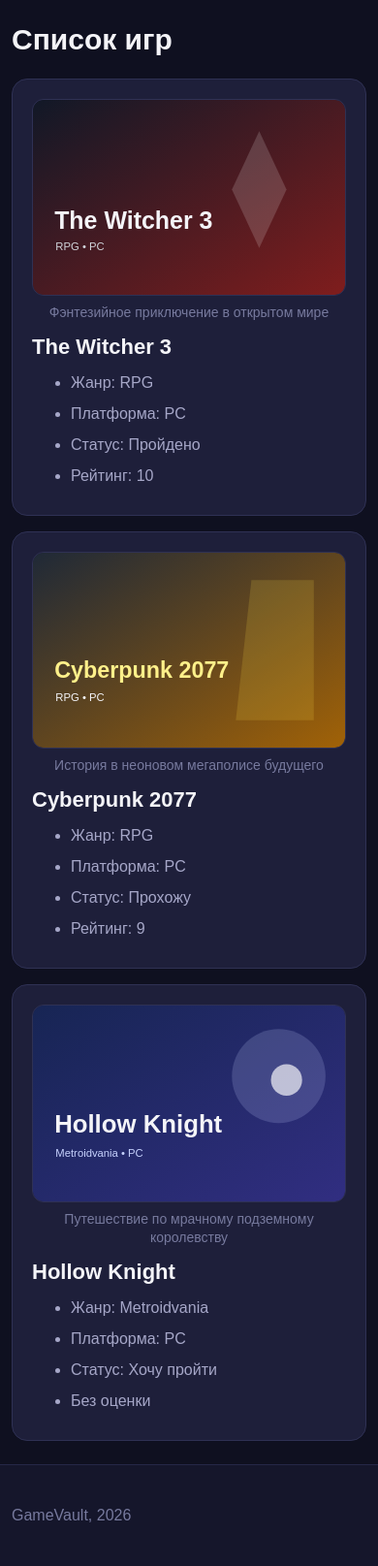
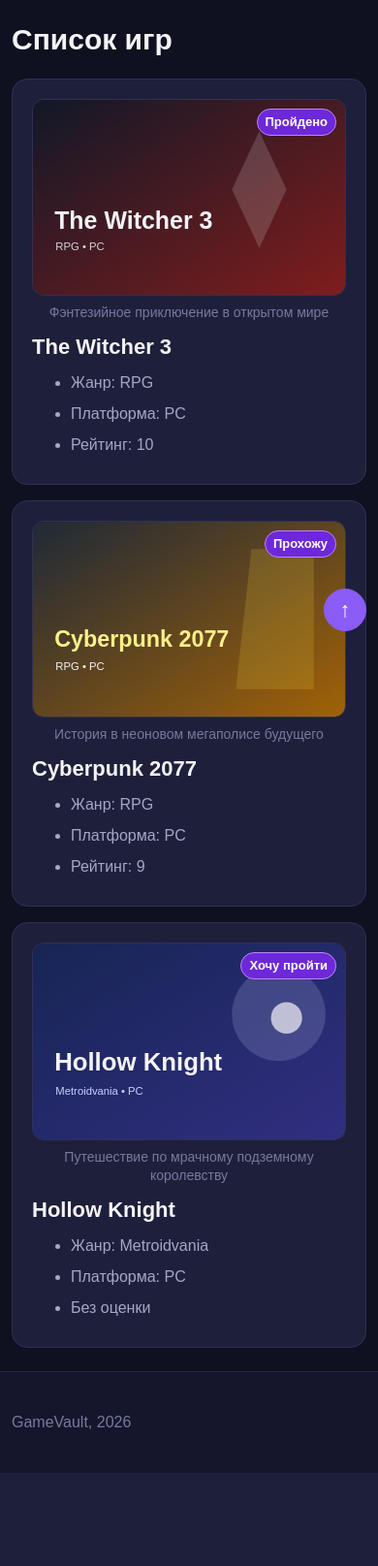
Before and after one commit to Res0x/GameVault, a Django app: page /games/ in a window 390 px wide. Shown: the part 181-1796 px from the top of the page at 97% size. After the commit the page ends 1700 px from the top, so only its background shows below. Run offline with Django 5.2, Linux system fonts and the light colour scheme.

Commit message:
some more css improvements

```diff
--- a/games/static/games/css/style.css
+++ b/games/static/games/css/style.css
@@ -1,10 +1,12 @@
-/* Базовые стили */
+/* Глобальная модель размеров */
 
 *,
 *::before,
 *::after {
     box-sizing: border-box;
 }
+
+/* Базовые стили */
 
 body {
     font-family: Arial, Helvetica, sans-serif;
@@ -23,6 +25,7 @@ body {
 a {
     color: #A6A7C8;
     text-decoration: none;
+    transition: color 160ms ease;
 }
 
 a:hover {
@@ -49,6 +52,9 @@ p {
     background-color: #15162B;
     padding: 16px 0;
     border-bottom: 1px solid #252747;
+    position: sticky;
+    top: 0;
+    z-index: 100;
 }
 
 .site-nav {
@@ -210,6 +216,8 @@ p {
     padding: 12px 14px;
     border: 1px solid #2F3154;
     border-radius: 10px;
+    transition: background-color 180ms ease,
+    border-color 180ms ease;
 }
 
 .form-control:hover {
@@ -277,6 +285,7 @@ p {
     line-height: 1.5;
     color: #A6A7C8;
     cursor: pointer;
+    transition: color 150ms ease;
 }
 
 .choice-item:hover .choice-label {
@@ -364,6 +373,9 @@ p {
     border: 1px solid #8B5CF6;
     border-radius: 12px;
     display: inline-block;
+    transition: color 180ms ease,
+    background-color 180ms ease,
+    border-color 180ms ease;
 }
 
 .button:hover {
@@ -378,12 +390,32 @@ p {
     outline-offset: 3px;
 }
 
+.button:active {
+    background-color: #6D28D9;
+    border-color: #6D28D9;
+}
+
+.button.back-to-top {
+    position: fixed;
+    right: 20px;
+    bottom: 20px;
+    z-index: 50;
+    width: 48px;
+    height: 48px;
+    padding: 0;
+    border-radius: 50%;
+    display: flex;
+    align-items: center;
+    justify-content: center;
+    font-size: 24px;
+    line-height: 1;
+}
+
 /* Карточки игр */
 
 .games-list {
-    display: flex;
-    flex-direction: row;
-    flex-wrap: wrap;
+    display: grid;
+    grid-template-columns: repeat(auto-fit, minmax(260px, 1fr));
     gap: 20px;
 }
 
@@ -396,6 +428,25 @@ p {
     width: 100%;
     border: 1px solid #2F3154;
     border-radius: 12px;
+}
+
+.game-cover-wrapper {
+    position: relative;
+}
+
+.game-status-badge {
+    position: absolute;
+    top: 12px;
+    right: 12px;
+    z-index: 1;
+    font-size: 14px;
+    font-weight: 700;
+    line-height: 1.2;
+    color: #FFFFFF;
+    background-color: #6D28D9;
+    padding: 6px 10px;
+    border: 1px solid #C084FC;
+    border-radius: 999px;
 }
 
 .game-caption {
@@ -412,7 +463,6 @@ p {
     padding: 24px;
     border: 1px solid #2F3154;
     border-radius: 16px;
-    flex: 1 1 300px;
 }
 
 .game-title {
@@ -546,6 +596,15 @@ p {
         padding: 12px 0;
     }
 
+    .button.back-to-top {
+        right: 12px;
+        bottom: 12px;
+        width: 44px;
+        height: 44px;
+        padding: 0;
+        font-size: 22px;
+    }
+
     .site-main {
         padding: 24px 0;
     }
@@ -575,6 +634,13 @@ p {
     .game-form {
         gap: 16px;
         margin: 20px auto 0 auto;
+    }
+
+    .game-status-badge {
+        top: 10px;
+        right: 10px;
+        font-size: 13px;
+        padding: 5px 8px;
     }
 
     .form-control {
@@ -616,17 +682,11 @@ p {
         flex: 1 1 auto;
     }
 
-    .games-list {
-        flex-direction: column;
-        gap: 16px;
-    }
-
     .game-figure {
         margin: 0 0 12px 0;
     }
 
     .game-card {
-        flex: 1 1 auto;
         padding: 20px;
     }
 
--- a/games/templates/games/base.html
+++ b/games/templates/games/base.html
@@ -6,7 +6,7 @@
     <title>{% block title %}GameVault{% endblock %}</title>
     <link rel="stylesheet" href="{% static 'games/css/style.css' %}">
 </head>
-<body>
+<body id="page-top">
     <header class="site-header">
         <div class="container">
             <nav class="site-nav">
@@ -29,5 +29,6 @@
             <p>GameVault, 2026</p>
         </div>
     </footer>
+    <a href="#page-top" class="button back-to-top" aria-label="Наверх">↑</a>
 </body>
 </html>
--- a/games/templates/games/game_list.html
+++ b/games/templates/games/game_list.html
@@ -12,7 +12,10 @@
         {% for game in games %}
             <article class="game-card">
                 <figure class="game-figure">
-                    <img class="game-cover" src="{% static game.cover %}" alt="Обложка игры {{ game.title }}">
+                    <div class="game-cover-wrapper">
+                        <img class="game-cover" src="{% static game.cover %}" alt="Обложка игры {{ game.title }}">
+                        <span class="game-status-badge">{{ game.status }}</span>
+                    </div>
                     <figcaption class="game-caption">
                         {{ game.cover_caption }}
                     </figcaption>
@@ -22,7 +25,6 @@
                 <ul class="game-info">
                     <li class="game-info-item">Жанр: {{ game.genre }}</li>
                     <li class="game-info-item">Платформа: {{ game.platform }}</li>
-                    <li class="game-info-item">Статус: {{ game.status }}</li>
 
                     {% if game.rating %}
                         <li class="game-info-item">Рейтинг: {{ game.rating }}</li>
```
